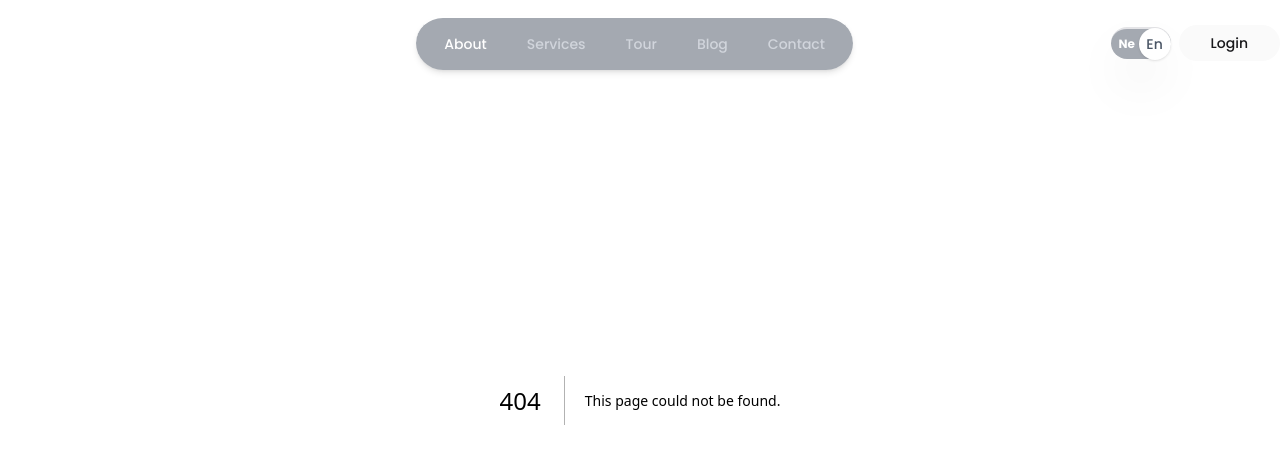
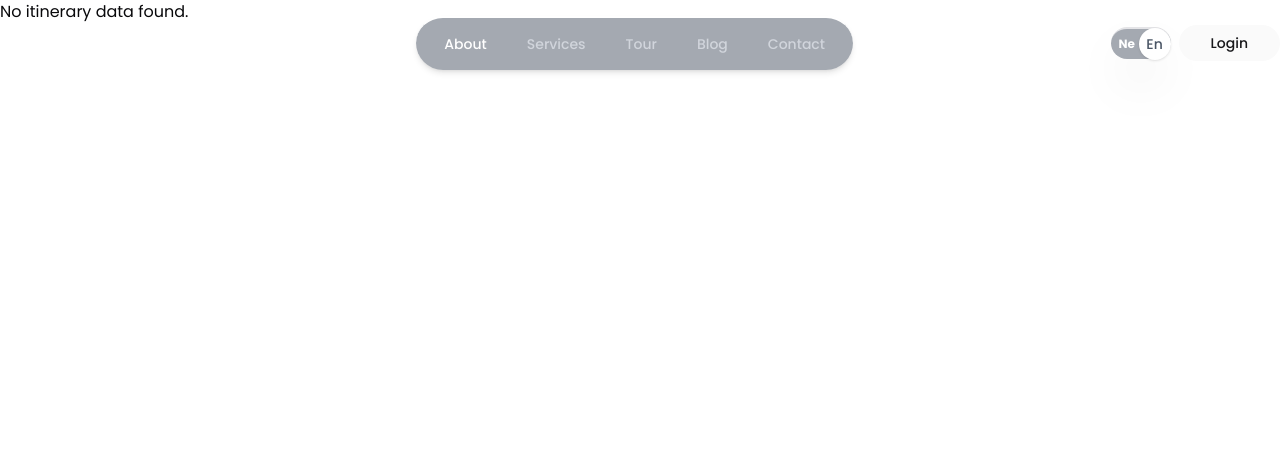
Before and after one commit to khojwar/neptravi, a Next.js app: page /itinerary in a window 1280 px wide. Before the commit this address had no page. Shown: the top 464 px of the page. Built offline with nearby package versions, Linux system fonts and the light colour scheme.

Commit message:
When everything is ready →'View Full Itinerary' button appears

```diff
--- /dev/null
+++ b/src/app/itinerary/page.tsx
@@ -0,0 +1,22 @@
+"use client";
+
+import { useSearchParams } from "next/navigation";
+import ResultDisplay from "@/components/ResultDisplay";
+
+export default function ItineraryPage() {
+  const searchParams = useSearchParams();
+  const dataParam = searchParams.get("data");
+
+  if (!dataParam) {
+    return <div>No itinerary data found.</div>;
+  }
+
+  let data;
+  try {
+    data = JSON.parse(decodeURIComponent(dataParam));
+  } catch (error) {
+    return <div>Invalid itinerary data.</div>;
+  }
+
+  return <ResultDisplay data={data} />;
+}
--- a/src/components/ResultDisplay.tsx
+++ b/src/components/ResultDisplay.tsx
@@ -10,7 +10,7 @@ const ResultDisplay = ({ data }: {data: any}) => {
     // console.log("data in ResultDisplay: ", data);
 
   return (
-    <div className="md:max-w-3xl lg:max-w-7xl mx-auto mt-32">
+    <div id="ItinerarySection" className="md:max-w-3xl lg:max-w-7xl mx-auto mt-32">
         {/* header */}
         <div className="flex justify-between items-center my-4 px-4">
             <div className="flex flex-col">
--- a/src/components/UserQuery.tsx
+++ b/src/components/UserQuery.tsx
@@ -9,6 +9,7 @@ import { Form, FormControl, FormField, FormItem } from "@/components/ui/form";
 import { useRouter } from "next/navigation";
 import { generateFullItineraryWithLLM } from "@/lib/generateFullItineraryWithLLM";
 import { extractTripDetailsWithLLM } from "@/lib/extractTripDetailsWithLLM";
+import Link from "next/link";
 
 
 const userQuerySchema = z.object({
@@ -23,6 +24,7 @@ interface UserQueryProps {
 
 const UserQuery = ({ onItineraryGenerated }: UserQueryProps) => {
   const [isLoading, setIsLoading] = useState(false);
+  const [generatedData, setGeneratedData] = useState(null);
 
   const router = useRouter();
 
@@ -86,15 +88,14 @@ const UserQuery = ({ onItineraryGenerated }: UserQueryProps) => {
 
     console.log("finalItinerary: ", finalItinerary);
 
-
-
-    // Send finalItinerary to parent component
+    // Send finalItinerary to parent component (if needed)
     if (onItineraryGenerated) {
       onItineraryGenerated(finalItinerary);
     }
 
+    setGeneratedData(finalItinerary);
+
     // router.push(`/itinerary?data=${encodeURIComponent(JSON.stringify(finalItinerary))}`);
-
 
     form.reset();
     setIsLoading(false);
@@ -134,11 +135,21 @@ const UserQuery = ({ onItineraryGenerated }: UserQueryProps) => {
 
         {/* 🚀 Loading Spinner */}
         {isLoading && (
-          <div className="mt-4 flex items-center gap-2 text-blue-600">
+          <div className="mt-4 flex flex-col items-center gap-2 text-blue-600">
             <div className="animate-spin h-5 w-5 border-2 border-blue-600 border-t-transparent rounded-full"></div>
             <p className="text-sm md:text-base">Generating itinerary… please wait</p>
           </div>
         )}
+
+        {generatedData && (
+          <Link href="#ItinerarySection"
+          className="mt-4 inline-block px-4 py-2 bg-gray-700/30 text-white rounded hover:bg-gray-600/30 transition"
+          >
+            View Generated Itinerary
+          </Link>
+        )}
+
+
       </Form>
     </div>
   );
```
